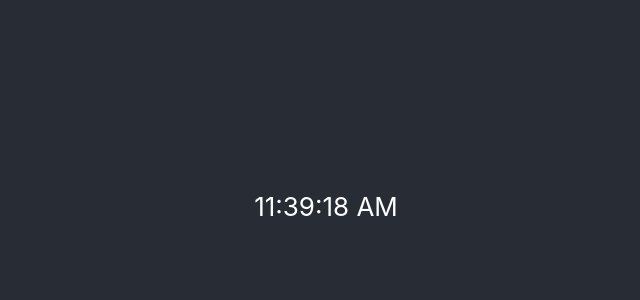
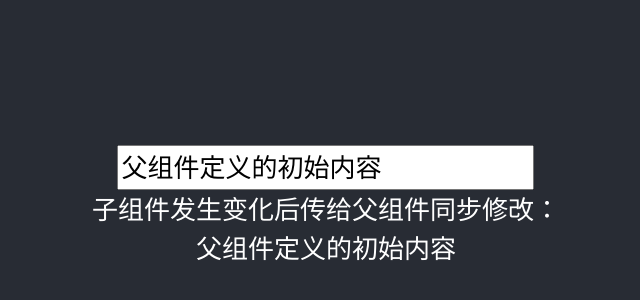
Before and after one commit to shaozecai/React-Course, a React (Create React App) app in the folder my-app/: page / in a window 1280 px wide. Shown: the part 194-494 px from the top of the page, without its empty margins (314-954 px from the left). Built offline with nearby package versions, Linux system fonts and the light colour scheme.

Commit message:
React Component Communication

```diff
--- a/my-app/src/App.js
+++ b/my-app/src/App.js
@@ -7,6 +7,7 @@ import List from './list/index'
 import Bootstrap from './bootstrap/index'
 import ComponentApi from './component-api/index'
 import LifeCyle from './life-cycle/inde'
+import Communication from './communication/index'
 
 // 组件1
 class Clock extends React.Component {
@@ -76,7 +77,8 @@ function App() {
         </div>
         {/* <Bootstrap></Bootstrap> */}
         {/* <ComponentApi></ComponentApi> */}
-        <LifeCyle></LifeCyle>
+        {/* <LifeCyle></LifeCyle> */}
+        <Communication></Communication>
       </header>
     </div>
   );
--- /dev/null
+++ b/my-app/src/communication/index.js
@@ -0,0 +1,86 @@
+/**
+ * 组件通信 Component Communication
+ * 1、父组件向子组件通信
+ * 2、子组件向父组件通信
+ * 3、跨级组件通信
+ */
+
+import React from 'react'
+
+/**1父组件向子组件通信
+ * 父组件
+ */
+class Communication extends React.Component{
+    constructor(props){
+        super(props);
+        this.state = {
+            title:'父组件标题'
+        }
+    }
+
+    render(){
+        return (
+        <div>
+            <Title title={this.state.title}></Title>
+        </div>
+        )
+    }
+}
+
+/**
+ * 子组件
+ */
+class Title extends React.Component{
+    constructor(porps){
+        super(porps);
+        this.state={subTitle:'子组件标题'}
+    }
+    render(){
+        return(
+            <div className="title">{this.props.title+'--'+this.state.subTitle}</div>
+        )
+    }
+
+}
+
+/**2、子组件向父组件通信
+ * 子组件
+ */
+class Content extends React.Component{
+    render(){
+        return (
+            <div>
+                <input type="text" value={this.props.content} onChange={this.props.onChangeFun}></input>
+            </div>
+        )
+    }
+}
+/**
+ * 父组件
+ */
+class ContentParent extends React.Component{
+    constructor(props){
+        super(props);
+        this.state={content:'父组件定义的初始内容'};
+        this.onChangeFun = this.onChangeFun.bind(this);
+
+    }
+
+    onChangeFun(event){
+        this.setState({
+            content:event.target.value
+        })
+    }
+    render(){
+        return (
+            <div>
+                <Content content={this.state.content} onChangeFun={this.onChangeFun}></Content>
+                <div>子组件发生变化后传给父组件同步修改：<br></br>{this.state.content}</div>
+            </div>
+        )
+    }
+}
+
+
+
+export default ContentParent
```
